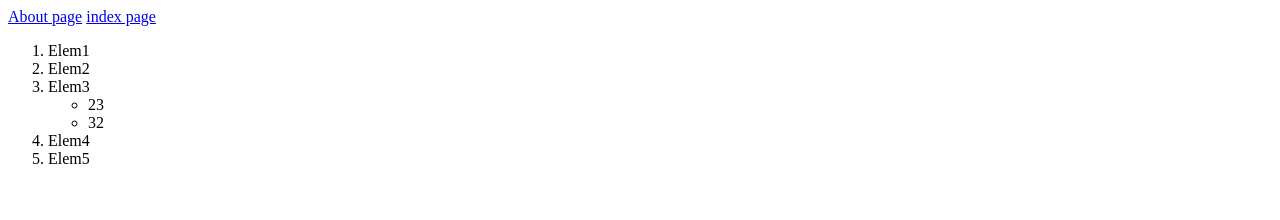
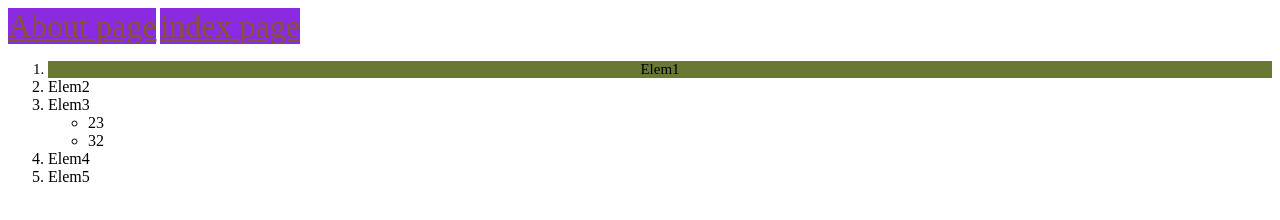
Before and after one commit to Juliia1112233/Julia1, a plain HTML site: page pages/contacts.html in a window 1280 px wide. Drawn offline with Linux system fonts and the light colour scheme.

Commit message:
add styles

```diff
--- /dev/null
+++ b/assets/style/style.css
@@ -0,0 +1,5 @@
+a{
+    color: blue;
+    background-color: blueviolet;
+    font-size: x-small;
+}
--- a/pages/contacts.html
+++ b/pages/contacts.html
@@ -4,7 +4,15 @@
     <meta charset="UTF-8">
     <meta http-equiv="X-UA-Compatible" content="IE=edge">
     <meta name="viewport" content="width=device-width, initial-scale=1.0">
+    <link rel="stylesheet" href="../assets/style/style.css">
     <title>Contacts</title>
+    <style>
+a{
+    color: #875335;
+    font-size: xx-large;
+}
+
+    </style>
 </head>
 <body>
 
@@ -12,7 +20,7 @@
     <a href="../index.html" target="_blank">index page</a>
 
     <ol>
-        <li>Elem1</li>
+        <li style="font-size:15px; background-color: #687835; text-align: center;">Elem1</li>
         <li>Elem2</li>
         <li>Elem3</li>
         <ul>
```
Also changed, not shown: index.html (+1 -1 lines).
